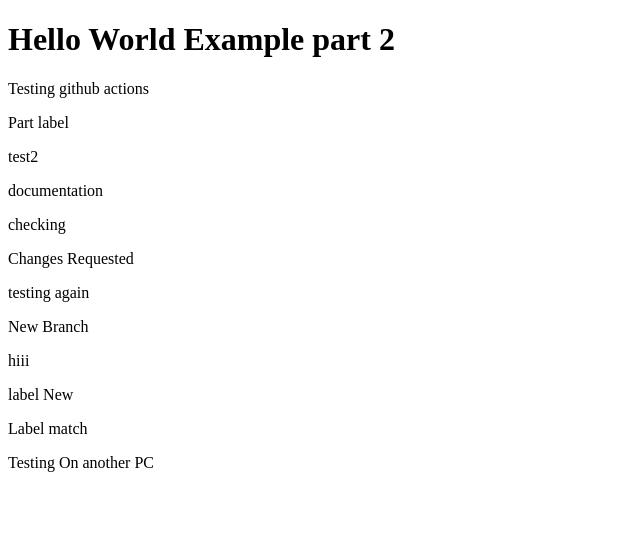
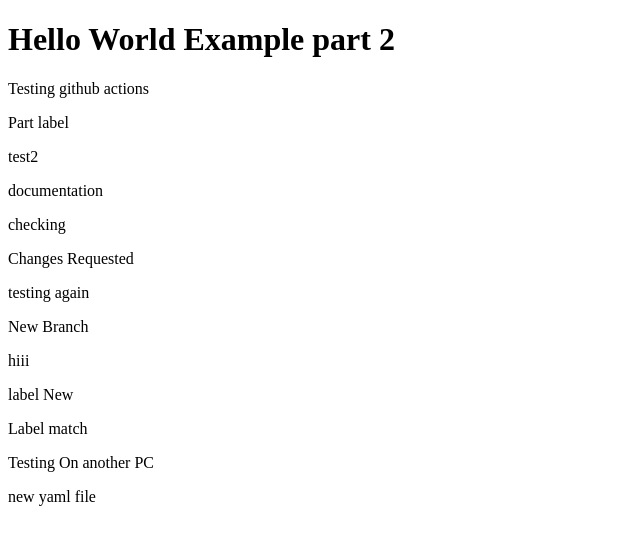
Before and after one commit to NidhiKumari0698/my-angular-project-github-actions, an Angular app: page / in a window 1280 px wide. Shown: the top 544 px of the page, without its empty margins (0-640 px from the left). Built offline with nearby package versions, Linux system fonts and the light colour scheme.

Commit message:
text added

```diff
--- a/src/app/app.component.html
+++ b/src/app/app.component.html
@@ -11,3 +11,4 @@
 <p>label New</p>
 <p>Label match</p>
 <p>Testing On another PC</p>
+<p>new yaml file</p>
```
